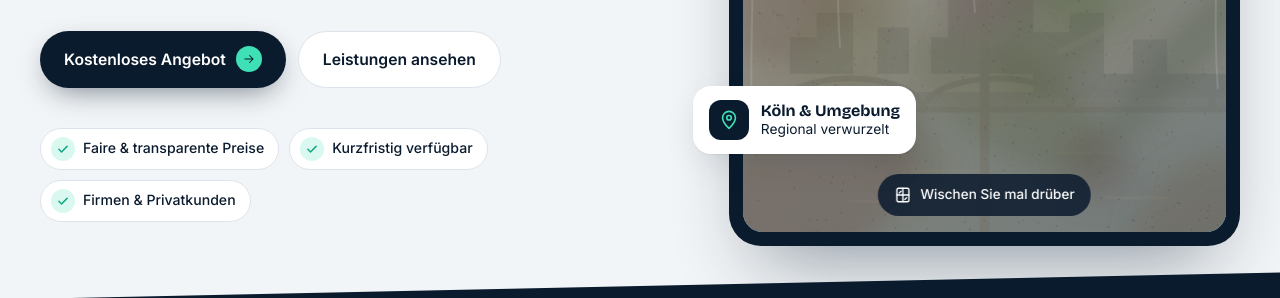
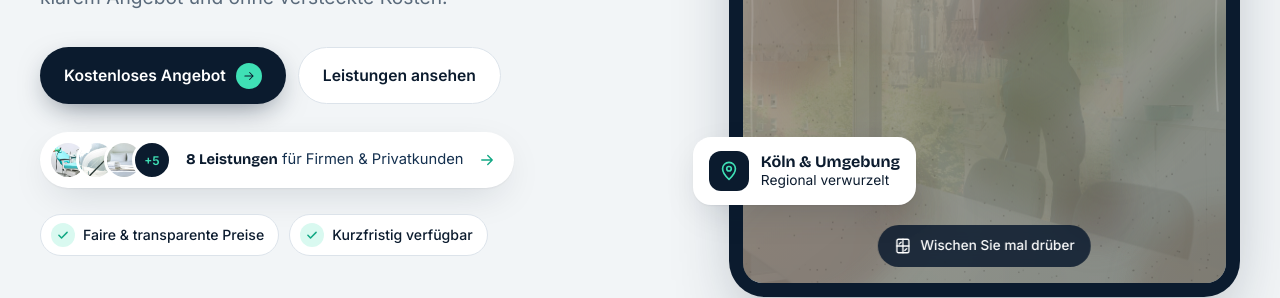
Before and after one commit to george7girgis-png/GG, a plain HTML site: page blaum-redesign/index.html in a window 1280 px wide. Shown: the part 482-780 px from the top of the page. Drawn offline with nearby package versions, Linux system fonts and the light colour scheme.

Commit message:
Rebuild hero around generated photography and add section images
Hero now uses a photo of window cleaning with Koeln Cathedral behind
the glass; the wipe-to-clean effect reveals it, followed by a status
bar. Service tabs and the About section get matching images (WebP).

Co-Authored-By: Claude Opus 5.5 <noreply@anthropic.com>
Claude-Session: https://claude.ai/code/session_01SdUUcgeyL3b4ZfdRGVNynQ

```diff
--- a/blaum-redesign/index.html
+++ b/blaum-redesign/index.html
@@ -5,6 +5,7 @@
 <meta name="viewport" content="width=device-width, initial-scale=1">
 <title>Blaum Dienstleistungen | Gebäudereinigung Köln</title>
 <meta name="description" content="Gebäudereinigung in Köln & Umgebung: Unterhaltsreinigung, Praxisreinigung, Glasreinigung, Treppenhausreinigung, Baureinigung, Grundreinigung, AirBnB-Service und Hausmeisterservice.">
+<link rel="preload" as="image" href="img/hero.webp">
 <link rel="preconnect" href="https://fonts.googleapis.com">
 <link rel="preconnect" href="https://fonts.gstatic.com" crossorigin>
 <link href="https://fonts.googleapis.com/css2?family=Bricolage+Grotesque:opsz,wght@12..96,500;12..96,700;12..96,800&family=Inter:wght@400;500;600&display=swap" rel="stylesheet">
@@ -62,21 +63,36 @@ header.scrolled{background:rgba(242,245,247,.82);backdrop-filter:blur(14px) satu
 .hero h1 .shine{position:relative;display:inline-block;color:var(--ink)}
 .hero h1 .shine::after{content:"";position:absolute;left:-2%;right:-2%;bottom:.08em;height:.26em;background:var(--mint);z-index:-1;border-radius:6px;transform-origin:left;animation:swipe 1s .5s cubic-bezier(.7,0,.2,1) both}
 @keyframes swipe{from{transform:scaleX(0)}to{transform:scaleX(1)}}
-.hero-ctas{display:flex;flex-wrap:wrap;gap:12px;margin:34px 0 40px}
+.hero-ctas{display:flex;flex-wrap:wrap;gap:12px;margin:34px 0 28px}
+.mini-svc{display:inline-flex;align-items:center;gap:14px;padding:8px 18px 8px 8px;background:var(--surface);border-radius:999px;box-shadow:var(--shadow);font-size:.92rem;color:var(--ink-2);margin-bottom:26px;transition:transform .25s}
+.mini-svc:hover{transform:translateY(-2px)}
+.mini-svc b{color:var(--ink);font-family:var(--display)}
+.mini-svc .ico{width:18px;height:18px;color:var(--mint-d)}
+.stack{display:flex;flex:none}
+.stack img,.stack span{flex:none}
+.stack img,.stack span{width:40px;height:40px;border-radius:50%;object-fit:cover;border:3px solid var(--surface);margin-left:-12px}
+.stack img:first-child{margin-left:0}
+.stack span{background:var(--ink);color:var(--mint);display:grid;place-items:center;font-size:.75rem;font-weight:700}
 .facts{display:flex;flex-wrap:wrap;gap:10px}
 .fact{display:flex;align-items:center;gap:8px;background:var(--surface);border:1px solid var(--line);padding:8px 14px 8px 10px;border-radius:999px;font-size:.88rem;font-weight:500}
 .fact i{width:24px;height:24px;border-radius:50%;background:rgba(63,224,181,.2);color:var(--mint-d);display:grid;place-items:center;font-style:normal}
 .fact i .ico{width:14px;height:14px;stroke-width:2.6}
 
-.window{position:relative;aspect-ratio:4/4.6;border-radius:32px;overflow:hidden;box-shadow:0 40px 80px -30px rgba(11,27,46,.45);background:#0B1B2E;padding:14px;isolation:isolate;touch-action:none}
+.window{position:relative;aspect-ratio:4/5;border-radius:36px;overflow:hidden;box-shadow:0 40px 80px -30px rgba(11,27,46,.45);background:#0B1B2E;padding:14px;isolation:isolate;touch-action:none}
 .window-inner{position:relative;height:100%;border-radius:20px;overflow:hidden}
-.window-inner svg.scene{position:absolute;inset:0;width:100%;height:100%}
+.window-inner .scene{position:absolute;inset:0;width:100%;height:100%;object-fit:cover;object-position:50% 35%;transform:scale(1.04);transition:transform 1.4s cubic-bezier(.2,.7,.2,1)}
+.window.clean .scene{transform:scale(1)}
 #grime{position:absolute;inset:0;width:100%;height:100%;cursor:none;transition:opacity .8s}
 #grime.done{opacity:0;pointer-events:none}
 .squeegee{position:absolute;top:0;left:0;width:84px;pointer-events:none;transform:translate(-50%,-50%);opacity:0;transition:opacity .2s;z-index:3;filter:drop-shadow(0 6px 10px rgba(0,0,0,.3))}
 .window:hover .squeegee,.window.demo .squeegee{opacity:1}
 .window-hint{position:absolute;left:50%;bottom:30px;transform:translateX(-50%);z-index:4;background:rgba(11,27,46,.85);color:#fff;font-size:.85rem;font-weight:500;padding:10px 16px;border-radius:999px;white-space:nowrap;display:flex;gap:8px;align-items:center;transition:opacity .4s;backdrop-filter:blur(6px)}
 .window-hint.hide{opacity:0}
+.win-bar{position:absolute;left:30px;right:30px;bottom:28px;z-index:4;display:flex;align-items:center;gap:10px;background:rgba(255,255,255,.82);backdrop-filter:blur(12px);-webkit-backdrop-filter:blur(12px);border-radius:16px;padding:12px 16px;font-size:.88rem;color:var(--ink-2);opacity:0;transform:translateY(10px);transition:.6s .3s}
+.win-bar>span:first-child{margin-right:auto}
+.win-bar b{font-family:var(--display);color:var(--ink)}
+.win-bar .live{width:8px;height:8px;border-radius:50%;background:var(--mint-d);box-shadow:0 0 0 4px rgba(63,224,181,.3)}
+.window.clean .win-bar{opacity:1;transform:none}
 .sparkle-badge{position:absolute;top:30px;left:30px;z-index:4;background:var(--mint);color:var(--ink);font-family:var(--display);font-weight:800;padding:10px 18px;border-radius:999px;transform:scale(.6) rotate(-8deg);opacity:0;transition:.5s cubic-bezier(.3,1.6,.5,1)}
 .sparkle-badge.show{opacity:1;transform:scale(1) rotate(-4deg)}
 .reset{position:absolute;top:30px;right:30px;z-index:4;background:rgba(255,255,255,.9);width:42px;height:42px;border-radius:50%;display:grid;place-items:center;opacity:0;transition:.3s}
@@ -111,8 +127,11 @@ section{padding:120px 0}
 .svc-tab[aria-selected=true] .tic{background:var(--mint);border-color:var(--mint);color:var(--ink)}
 .svc-tab .arr{margin-left:auto;opacity:0;transform:translateX(-6px);transition:.25s}
 .svc-tab[aria-selected=true] .arr{opacity:1;transform:none}
-.svc-panel{background:var(--surface);border-radius:32px;padding:clamp(28px,4vw,56px);box-shadow:var(--shadow);position:relative;overflow:hidden;min-height:560px}
-.svc-panel .bigicon{position:absolute;right:-40px;top:-40px;width:260px;height:260px;color:rgba(63,224,181,.16);stroke-width:1.1}
+.svc-panel{background:var(--surface);border-radius:32px;padding:clamp(28px,4vw,56px);box-shadow:var(--shadow);position:relative;overflow:hidden}
+.svc-img{position:relative;aspect-ratio:16/7;border-radius:20px;overflow:hidden;margin-bottom:28px;background:var(--bg)}
+.svc-img img{width:100%;height:100%;object-fit:cover;animation:zoom 1.2s cubic-bezier(.2,.7,.2,1)}
+@keyframes zoom{from{transform:scale(1.08)}}
+.svc-img figcaption{position:absolute;left:16px;bottom:16px;width:48px;height:48px;border-radius:14px;background:var(--mint);color:var(--ink);display:grid;place-items:center}
 .svc-panel .num{font-family:var(--display);font-weight:700;color:var(--mint-d);font-size:.95rem}
 .svc-panel h3{font-size:clamp(2rem,3.6vw,3rem);margin:10px 0 8px;max-width:16ch;position:relative}
 .svc-panel .tag{font-family:var(--display);font-size:1.25rem;font-weight:500;color:var(--ink-2);margin-bottom:22px;position:relative}
@@ -164,7 +183,8 @@ section{padding:120px 0}
 .about-grid{display:grid;grid-template-columns:.9fr 1.1fr;gap:64px;align-items:center}
 .portrait{aspect-ratio:4/5;border-radius:32px;background:linear-gradient(160deg,var(--ink-2),var(--ink));position:relative;overflow:hidden;display:grid;place-items:center;color:#fff}
 .portrait .mono{font-family:var(--display);font-weight:800;font-size:clamp(7rem,16vw,12rem);line-height:1;letter-spacing:-.06em;background:linear-gradient(180deg,var(--mint),#9FF2DC 60%,rgba(159,242,220,.2));-webkit-background-clip:text;background-clip:text;color:transparent}
-.portrait .cap{position:absolute;left:20px;right:20px;bottom:20px;background:rgba(255,255,255,.1);backdrop-filter:blur(10px);border:1px solid rgba(255,255,255,.15);border-radius:18px;padding:16px 18px;display:flex;justify-content:space-between;align-items:center;gap:12px}
+.portrait .pimg{position:absolute;inset:0;width:100%;height:100%;object-fit:cover}
+.portrait .cap{position:absolute;left:20px;right:20px;bottom:20px;background:rgba(11,27,46,.78);backdrop-filter:blur(10px);border:1px solid rgba(255,255,255,.15);border-radius:18px;padding:16px 18px;display:flex;justify-content:space-between;align-items:center;gap:12px}
 .portrait .cap b{font-family:var(--display);font-size:1.15rem;display:block}
 .portrait .cap span{font-size:.85rem;color:#C5D3E1}
 .portrait .note{position:absolute;top:22px;left:22px;font-size:.78rem;color:#C5D3E1;letter-spacing:.1em;text-transform:uppercase}
@@ -339,47 +359,21 @@ footer{padding:80px 0 40px}
         <a class="btn btn-primary" href="#kontakt">Kostenloses Angebot <span class="dot"><svg class="ico" style="width:14px;height:14px"><use href="#i-arrow"/></svg></span></a>
         <a class="btn btn-ghost" href="#leistungen">Leistungen ansehen</a>
       </div>
+      <a class="mini-svc" href="#leistungen">
+        <span class="stack"><img src="img/svc-praxis.webp" alt=""><img src="img/svc-glas.webp" alt=""><img src="img/svc-airbnb.webp" alt=""><span>+5</span></span>
+        <span><b>8 Leistungen</b> für Firmen &amp; Privatkunden</span>
+        <svg class="ico"><use href="#i-arrow"/></svg>
+      </a>
       <div class="facts">
         <span class="fact"><i><svg class="ico"><use href="#i-check"/></svg></i>Faire &amp; transparente Preise</span>
         <span class="fact"><i><svg class="ico"><use href="#i-check"/></svg></i>Kurzfristig verfügbar</span>
-        <span class="fact"><i><svg class="ico"><use href="#i-check"/></svg></i>Firmen &amp; Privatkunden</span>
       </div>
     </div>
 
     <div class="hero-visual">
       <div class="window" id="window">
         <div class="window-inner">
-          <svg class="scene" viewBox="0 0 400 460" preserveAspectRatio="xMidYMid slice" aria-hidden="true">
-            <defs>
-              <linearGradient id="sky" x1="0" y1="0" x2="0" y2="1"><stop offset="0" stop-color="#7EC8FF"/><stop offset=".65" stop-color="#CFE9FF"/><stop offset="1" stop-color="#FFF3D6"/></linearGradient>
-              <linearGradient id="river" x1="0" y1="0" x2="0" y2="1"><stop offset="0" stop-color="#5FB4E8"/><stop offset="1" stop-color="#2B7DBE"/></linearGradient>
-              <radialGradient id="sunG"><stop offset="0" stop-color="#FFF6CF"/><stop offset=".5" stop-color="#FFD86B"/><stop offset="1" stop-color="#FFD86B" stop-opacity="0"/></radialGradient>
-            </defs>
-            <rect width="400" height="460" fill="url(#sky)"/>
-            <circle cx="300" cy="110" r="90" fill="url(#sunG)"/>
-            <circle cx="300" cy="110" r="34" fill="#FFE48F"/>
-            <g fill="#fff" opacity=".9"><ellipse cx="90" cy="90" rx="46" ry="14"/><ellipse cx="120" cy="80" rx="30" ry="14"/><ellipse cx="230" cy="180" rx="34" ry="9"/></g>
-            <!-- skyline -->
-            <g fill="#21436B">
-              <path d="M0 330h40v-30h22v-20h30v50h20v-38h26v38h18V300h14v30z"/>
-              <!-- cathedral -->
-              <path d="M170 330V250l8-40 6-40 6 40 8 40v-6h14v6l8-40 6-40 6 40 8 40v80z"/>
-              <path d="M184 170l-3 -14 3-8 3 8zM220 170l-3-14 3-8 3 8z"/>
-              <path d="M240 330v-34h30v-16h28v50h24v-28h28v28h50v20H240z"/>
-            </g>
-            <g fill="#2E5A8A" opacity=".8"><path d="M0 345h400v15H0z"/></g>
-            <!-- bridge -->
-            <path d="M0 360h400" stroke="#173558" stroke-width="5"/>
-            <path d="M30 360a60 26 0 0 1 120 0M150 360a60 26 0 0 1 120 0M270 360a60 26 0 0 1 120 0" fill="none" stroke="#173558" stroke-width="5"/>
-            <rect y="362" width="400" height="98" fill="url(#river)"/>
-            <g stroke="#fff" stroke-width="2.5" stroke-linecap="round" opacity=".5"><path d="M40 390h40M140 410h60M260 395h50M90 435h30M300 432h50"/></g>
-            <!-- window cross -->
-            <rect x="196" y="0" width="8" height="460" fill="#0B1B2E"/>
-            <rect x="0" y="226" width="400" height="8" fill="#0B1B2E"/>
-            <!-- shine -->
-            <path d="M40 40l60-30M40 70l90-45" stroke="#fff" stroke-width="6" stroke-linecap="round" opacity=".55"/>
-            <path d="M250 290l60-30M262 312l90-45" stroke="#fff" stroke-width="5" stroke-linecap="round" opacity=".4"/>
-          </svg>
+          <img class="scene" src="img/hero.webp" alt="Reinigungskraft reinigt eine große Fensterfront mit Blick auf den Kölner Dom" fetchpriority="high">
           <canvas id="grime" aria-label="Interaktives Fenster: Wischen Sie darüber, um es zu reinigen"></canvas>
         </div>
         <svg class="squeegee" id="squeegee" viewBox="0 0 84 70" aria-hidden="true">
@@ -389,6 +383,7 @@ footer{padding:80px 0 40px}
         </svg>
         <div class="window-hint" id="hint"><svg class="ico" style="width:18px;height:18px"><use href="#i-glas"/></svg>Wischen Sie mal drüber</div>
         <div class="sparkle-badge" id="badge">Blitzblank ✦</div>
+        <div class="win-bar" id="winbar"><span><b>Glasreinigung</b> · Köln</span><span class="live"></span>Streifenfrei</div>
         <button class="reset" id="reset" aria-label="Fenster wieder verschmutzen"><svg class="ico"><use href="#i-reset"/></svg></button>
       </div>
       <div class="floating f1"><span class="ic"><svg class="ico"><use href="#i-pin"/></svg></span><span><b>Köln &amp; Umgebung</b>Regional verwurzelt</span></div>
@@ -465,8 +460,7 @@ footer{padding:80px 0 40px}
 <section id="ueber-uns" style="padding-top:40px">
   <div class="wrap about-grid">
     <div class="portrait rv">
-      <span class="note">Platz für Ihr Teamfoto</span>
-      <span class="mono">PB</span>
+      <img class="pimg" src="img/about.webp" alt="Aufgeräumter Reinigungswagen mit Mikrofasertüchern in einem hellen Flur" loading="lazy">
       <div class="cap"><div><b>Pascal Blaum</b><span>Gründer, Blaum Dienstleistungen</span></div><svg class="mark" viewBox="0 0 48 48" style="width:36px;height:36px" aria-hidden="true"><path d="M24 9c5.5 7 9 11.6 9 16.5a9 9 0 0 1-18 0C15 20.6 18.5 16 24 9z" fill="#3FE0B5"/></svg></div>
     </div>
     <div class="about-text rv">
@@ -598,7 +592,7 @@ function show(i){
   list.querySelectorAll('.svc-tab').forEach((b,j)=>{b.setAttribute('aria-selected',j===i);b.tabIndex=j===i?0:-1});
   panel.setAttribute('aria-labelledby','tab-'+s.id);
   panel.innerHTML = `<div class="fade-in">
-    <svg class="ico bigicon"><use href="#${s.icon}"/></svg>
+    <figure class="svc-img"><img src="img/svc-${s.id}.webp" alt="${s.name}" loading="lazy"><figcaption>${ico(s.icon)}</figcaption></figure>
     <span class="num">${String(i+1).padStart(2,'0')} / ${String(SERVICES.length).padStart(2,'0')}</span>
     <h3>${s.name}</h3><p class="tag">${s.tag}</p><p class="desc">${s.desc}</p>
     <ul class="checks">${s.items.map(t=>`<li><span class="ck">${ico('i-check')}</span>${t}</li>`).join('')}</ul>
@@ -611,6 +605,7 @@ list.addEventListener('keydown',e=>{
   if(n!==null){e.preventDefault();tabs[n].focus();show(n)}
 });
 show(0);
+addEventListener('load',()=>SERVICES.forEach(s=>{const i=new Image();i.src='img/svc-'+s.id+'.webp'}));
 
 /* form chips + footer list */
 document.getElementById('chips').innerHTML = SERVICES.map(s=>`<label class="chip"><input type="checkbox" name="svc" value="${s.name}" id="chip-${s.id}"><span>${s.name}</span></label>`).join('');
@@ -650,7 +645,7 @@ document.querySelectorAll('.rv').forEach((el,i)=>{el.style.transitionDelay=(el.p
     const r=cv.getBoundingClientRect(); dpr=Math.min(devicePixelRatio||1,2); W=r.width; H=r.height;
     cv.width=W*dpr; cv.height=H*dpr; ctx.setTransform(dpr,0,0,dpr,0,0);
     ctx.globalCompositeOperation='source-over';
-    const g=ctx.createLinearGradient(0,0,W,H); g.addColorStop(0,'rgba(150,140,118,.93)'); g.addColorStop(1,'rgba(118,122,118,.95)');
+    const g=ctx.createLinearGradient(0,0,W,H); g.addColorStop(0,'rgba(168,160,140,.9)'); g.addColorStop(1,'rgba(130,134,128,.93)');
     ctx.fillStyle=g; ctx.fillRect(0,0,W,H);
     let s=7; const rnd=()=>(s=(s*16807)%2147483647)/2147483647;
     ctx.filter='blur(14px)';
@@ -660,7 +655,7 @@ document.querySelectorAll('.rv').forEach((el,i)=>{el.style.transitionDelay=(el.p
     ctx.strokeStyle='rgba(255,255,255,.12)';ctx.lineWidth=2;
     for(let i=0;i<8;i++){const x=rnd()*W,y=rnd()*H*.6;ctx.beginPath();ctx.moveTo(x,y);ctx.bezierCurveTo(x+4,y+40,x-4,y+90,x+2,y+120+rnd()*80);ctx.stroke()}
     ctx.globalCompositeOperation='destination-out'; ctx.strokeStyle='#000'; ctx.lineCap='round'; ctx.lineJoin='round';
-    done=false; cv.classList.remove('done'); badge.classList.remove('show'); reset.classList.remove('show'); hint.classList.remove('hide');
+    done=false; cv.classList.remove('done'); win.classList.remove('clean'); badge.classList.remove('show'); reset.classList.remove('show'); hint.classList.remove('hide');
   }
   function wipe(x,y){
     ctx.lineWidth=Math.max(56,W*.14);
@@ -670,7 +665,7 @@ document.querySelectorAll('.rv').forEach((el,i)=>{el.style.transitionDelay=(el.p
   function check(){
     const step=24, data=ctx.getImageData(0,0,cv.width,cv.height).data; let clear=0,tot=0;
     for(let i=3;i<data.length;i+=4*step){tot++; if(data[i]<40) clear++}
-    if(clear/tot>.6 && !done){done=true; cv.classList.add('done'); badge.classList.add('show'); reset.classList.add('show'); hint.classList.add('hide')}
+    if(clear/tot>.6 && !done){done=true; cv.classList.add('done'); win.classList.add('clean'); badge.classList.add('show'); reset.classList.add('show'); hint.classList.add('hide')}
   }
   const pos=e=>{const r=cv.getBoundingClientRect();return{x:e.clientX-r.left,y:e.clientY-r.top}};
   const moveSq=e=>{const r=win.getBoundingClientRect(); sq.style.left=(e.clientX-r.left)+'px'; sq.style.top=(e.clientY-r.top)+'px'};
```
Also changed, not shown: blaum-redesign/img/about.webp (added), blaum-redesign/img/hero.webp (added), blaum-redesign/img/svc-airbnb.webp (added), blaum-redesign/img/svc-bau.webp (added), blaum-redesign/img/svc-glas.webp (added), blaum-redesign/img/svc-grund.webp (added), blaum-redesign/img/svc-haus.webp (added), blaum-redesign/img/svc-praxis.webp (added), blaum-redesign/img/svc-treppe.webp (added), blaum-redesign/img/svc-unterhalt.webp (added).
